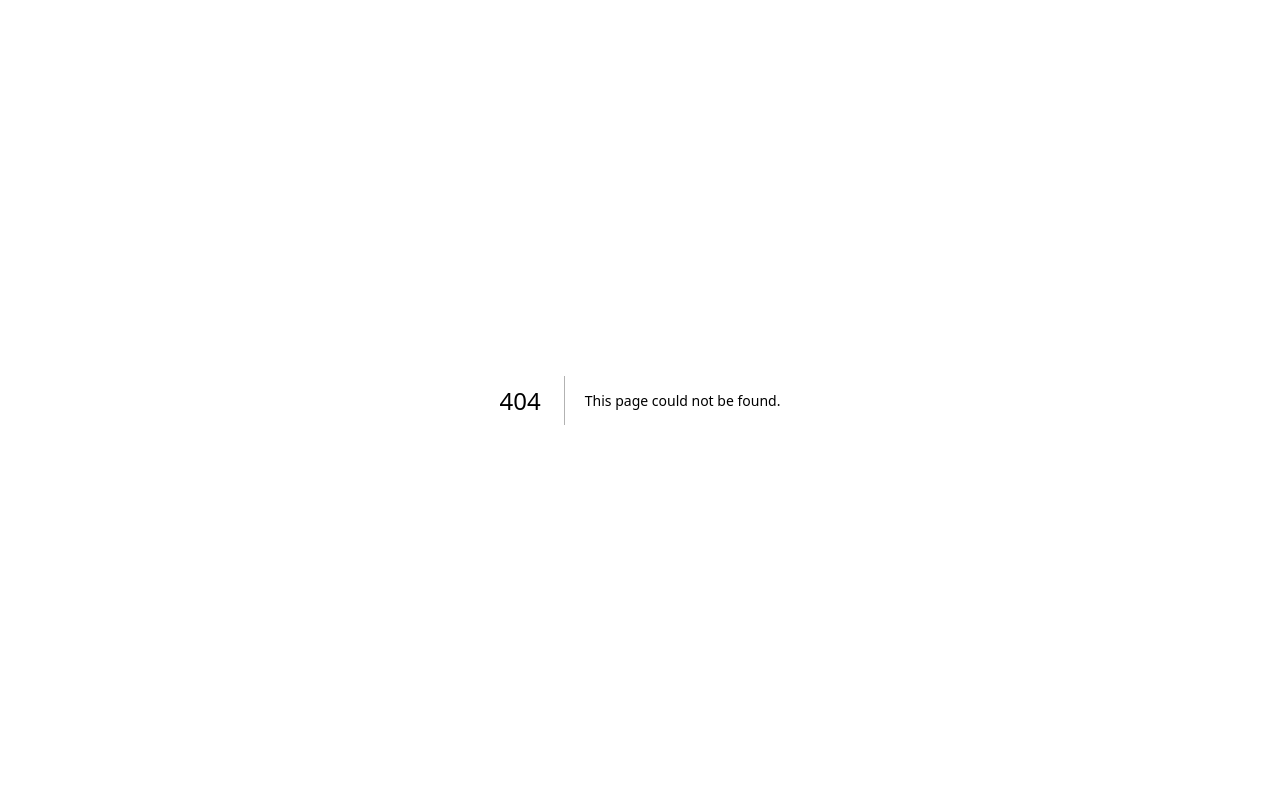
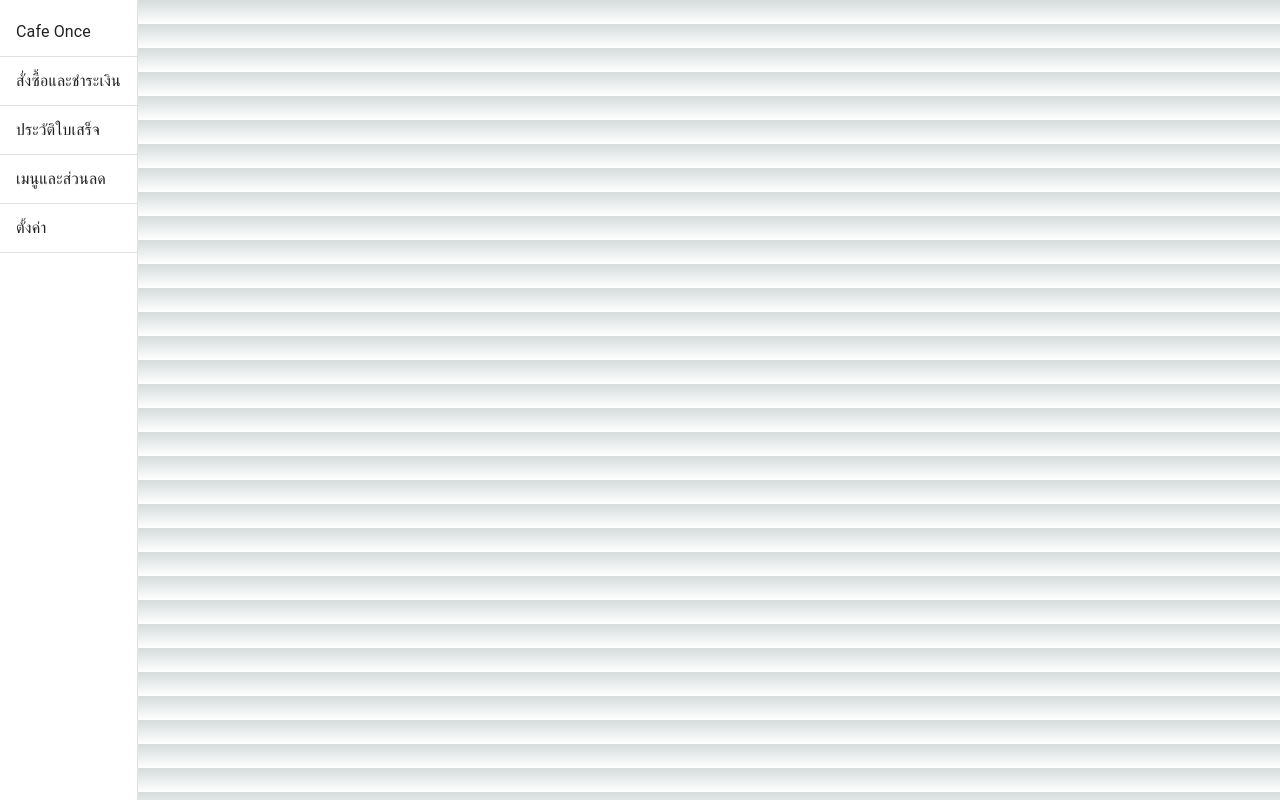
Before and after one commit to khawpunkp/psc-pos-test, a Next.js app: page /dashboard in a window 1280 px wide. Before the commit this address had no page. Built offline with nearby package versions, Linux system fonts and the light colour scheme.

Commit message:
add sidebar

```diff
--- /dev/null
+++ b/src/app/dashboard/history/page.tsx
@@ -0,0 +1,8 @@
+
+export default function History() {
+  return (
+    <div>
+			history
+    </div>
+  )
+}
--- /dev/null
+++ b/src/app/dashboard/layout.tsx
@@ -0,0 +1,19 @@
+import SideBar from '@/components/SideBar/SideBar'
+import React, { ReactNode } from 'react'
+
+type Props = {
+	children: ReactNode
+}
+
+function layout(props: Props) {
+  return (
+    <div>
+			<SideBar/>
+			<main>
+				{props.children}
+			</main>
+		</div>
+  )
+}
+
+export default layout
--- /dev/null
+++ b/src/app/dashboard/menudiscount/page.tsx
@@ -0,0 +1,8 @@
+
+export default function MenuDiscount() {
+  return (
+    <div>
+			menudiscount
+    </div>
+  )
+}
--- /dev/null
+++ b/src/app/dashboard/page.tsx
@@ -0,0 +1,8 @@
+
+export default function Dashboard() {
+  return (
+    <div>
+			dashboard
+    </div>
+  )
+}
--- /dev/null
+++ b/src/app/dashboard/purchase/page.tsx
@@ -0,0 +1,8 @@
+
+export default function Purchase() {
+  return (
+    <div>
+			purchase
+    </div>
+  )
+}
--- /dev/null
+++ b/src/app/dashboard/setting/page.tsx
@@ -0,0 +1,8 @@
+
+export default function Setting() {
+  return (
+    <div>
+			setting
+    </div>
+  )
+}
--- a/src/app/layout.tsx
+++ b/src/app/layout.tsx
@@ -1,13 +1,5 @@
-import type { Metadata } from 'next'
-import { Inter } from 'next/font/google'
+import SideBar from '@/components/SideBar/SideBar'
 import './globals.css'
-
-const inter = Inter({ subsets: ['latin'] })
-
-export const metadata: Metadata = {
-  title: 'Create Next App',
-  description: 'Generated by create next app',
-}
 
 export default function RootLayout({
   children,
@@ -16,7 +8,7 @@ export default function RootLayout({
 }) {
   return (
     <html lang="en">
-      <body className={inter.className}>{children}</body>
+      <body>{children}</body>
     </html>
   )
 }
--- a/src/app/page.tsx
+++ b/src/app/page.tsx
@@ -1,113 +1,8 @@
+import SideBar from '@/components/SideBar/SideBar'
 import Image from 'next/image'
 
 export default function Home() {
   return (
-    <main className="flex min-h-screen flex-col items-center justify-between p-24">
-      <div className="z-10 max-w-5xl w-full items-center justify-between font-mono text-sm lg:flex">
-        <p className="fixed left-0 top-0 flex w-full justify-center border-b border-gray-300 bg-gradient-to-b from-zinc-200 pb-6 pt-8 backdrop-blur-2xl dark:border-neutral-800 dark:bg-zinc-800/30 dark:from-inherit lg:static lg:w-auto  lg:rounded-xl lg:border lg:bg-gray-200 lg:p-4 lg:dark:bg-zinc-800/30">
-          Get started by editing&nbsp;
-          <code className="font-mono font-bold">src/app/page.tsx</code>
-        </p>
-        <div className="fixed bottom-0 left-0 flex h-48 w-full items-end justify-center bg-gradient-to-t from-white via-white dark:from-black dark:via-black lg:static lg:h-auto lg:w-auto lg:bg-none">
-          <a
-            className="pointer-events-none flex place-items-center gap-2 p-8 lg:pointer-events-auto lg:p-0"
-            href="https://vercel.com?utm_source=create-next-app&utm_medium=appdir-template&utm_campaign=create-next-app"
-            target="_blank"
-            rel="noopener noreferrer"
-          >
-            By{' '}
-            <Image
-              src="/vercel.svg"
-              alt="Vercel Logo"
-              className="dark:invert"
-              width={100}
-              height={24}
-              priority
-            />
-          </a>
-        </div>
-      </div>
-
-      <div className="relative flex place-items-center before:absolute before:h-[300px] before:w-[480px] before:-translate-x-1/2 before:rounded-full before:bg-gradient-radial before:from-white before:to-transparent before:blur-2xl before:content-[''] after:absolute after:-z-20 after:h-[180px] after:w-[240px] after:translate-x-1/3 after:bg-gradient-conic after:from-sky-200 after:via-blue-200 after:blur-2xl after:content-[''] before:dark:bg-gradient-to-br before:dark:from-transparent before:dark:to-blue-700 before:dark:opacity-10 after:dark:from-sky-900 after:dark:via-[#0141ff] after:dark:opacity-40 before:lg:h-[360px] z-[-1]">
-        <Image
-          className="relative dark:drop-shadow-[0_0_0.3rem_#ffffff70] dark:invert"
-          src="/next.svg"
-          alt="Next.js Logo"
-          width={180}
-          height={37}
-          priority
-        />
-      </div>
-
-      <div className="mb-32 grid text-center lg:max-w-5xl lg:w-full lg:mb-0 lg:grid-cols-4 lg:text-left">
-        <a
-          href="https://nextjs.org/docs?utm_source=create-next-app&utm_medium=appdir-template&utm_campaign=create-next-app"
-          className="group rounded-lg border border-transparent px-5 py-4 transition-colors hover:border-gray-300 hover:bg-gray-100 hover:dark:border-neutral-700 hover:dark:bg-neutral-800/30"
-          target="_blank"
-          rel="noopener noreferrer"
-        >
-          <h2 className={`mb-3 text-2xl font-semibold`}>
-            Docs{' '}
-            <span className="inline-block transition-transform group-hover:translate-x-1 motion-reduce:transform-none">
-              -&gt;
-            </span>
-          </h2>
-          <p className={`m-0 max-w-[30ch] text-sm opacity-50`}>
-            Find in-depth information about Next.js features and API.
-          </p>
-        </a>
-
-        <a
-          href="https://nextjs.org/learn?utm_source=create-next-app&utm_medium=appdir-template-tw&utm_campaign=create-next-app"
-          className="group rounded-lg border border-transparent px-5 py-4 transition-colors hover:border-gray-300 hover:bg-gray-100 hover:dark:border-neutral-700 hover:dark:bg-neutral-800/30"
-          target="_blank"
-          rel="noopener noreferrer"
-        >
-          <h2 className={`mb-3 text-2xl font-semibold`}>
-            Learn{' '}
-            <span className="inline-block transition-transform group-hover:translate-x-1 motion-reduce:transform-none">
-              -&gt;
-            </span>
-          </h2>
-          <p className={`m-0 max-w-[30ch] text-sm opacity-50`}>
-            Learn about Next.js in an interactive course with&nbsp;quizzes!
-          </p>
-        </a>
-
-        <a
-          href="https://vercel.com/templates?framework=next.js&utm_source=create-next-app&utm_medium=appdir-template&utm_campaign=create-next-app"
-          className="group rounded-lg border border-transparent px-5 py-4 transition-colors hover:border-gray-300 hover:bg-gray-100 hover:dark:border-neutral-700 hover:dark:bg-neutral-800/30"
-          target="_blank"
-          rel="noopener noreferrer"
-        >
-          <h2 className={`mb-3 text-2xl font-semibold`}>
-            Templates{' '}
-            <span className="inline-block transition-transform group-hover:translate-x-1 motion-reduce:transform-none">
-              -&gt;
-            </span>
-          </h2>
-          <p className={`m-0 max-w-[30ch] text-sm opacity-50`}>
-            Explore the Next.js 13 playground.
-          </p>
-        </a>
-
-        <a
-          href="https://vercel.com/new?utm_source=create-next-app&utm_medium=appdir-template&utm_campaign=create-next-app"
-          className="group rounded-lg border border-transparent px-5 py-4 transition-colors hover:border-gray-300 hover:bg-gray-100 hover:dark:border-neutral-700 hover:dark:bg-neutral-800/30"
-          target="_blank"
-          rel="noopener noreferrer"
-        >
-          <h2 className={`mb-3 text-2xl font-semibold`}>
-            Deploy{' '}
-            <span className="inline-block transition-transform group-hover:translate-x-1 motion-reduce:transform-none">
-              -&gt;
-            </span>
-          </h2>
-          <p className={`m-0 max-w-[30ch] text-sm opacity-50`}>
-            Instantly deploy your Next.js site to a shareable URL with Vercel.
-          </p>
-        </a>
-      </div>
-    </main>
+    <SideBar/>
   )
 }
--- /dev/null
+++ b/src/components/SideBar/SideBar.tsx
@@ -0,0 +1,61 @@
+'use client'
+import { Drawer, Box, List, ListItemButton, ListItemText, Divider, ListItem } from '@mui/material'
+import { useRouter } from 'next/navigation'
+import React from 'react'
+
+type Props = {}
+
+function SideBar({}: Props) {
+  const router = useRouter()
+
+  const sideMenu = [
+    {
+      label: 'สั่งซื้อและชำระเงิน',
+      url: 'purchase',
+    },
+    {
+      label: 'ประวัติใบเสร็จ',
+      url: 'history',
+    },
+    {
+      label: 'เมนูและส่วนลด',
+      url: 'menudiscount',
+    },
+    {
+      label: 'ตั้งค่า',
+      url: 'setting',
+    },
+  ]
+
+	const menuList = () => (
+		<Box>
+			<List>
+				<ListItem>
+					<ListItemText primary='Cafe Once'/>
+				</ListItem>
+				<Divider/>
+				{sideMenu.map((menuItem, index) => (
+					<React.Fragment key={index}>
+						<ListItemButton
+							key={`${menuItem.url}-${index}`}
+							onClick={() => router.push(`/dashboard/${menuItem.url}`)}
+						>
+							<ListItemText key={`${menuItem.label}-${index}`} primary={menuItem.label}/>
+						</ListItemButton>
+						<Divider key={`divider-${index}`}/>
+					</React.Fragment>
+        ))}
+			</List>
+		</Box>
+	)
+
+  return (
+    <>
+      <Drawer variant="permanent">
+        {menuList()}
+      </Drawer>
+    </>
+  )
+}
+
+export default SideBar
```
Also changed, not shown: package.json (+7 -4 lines), 1 other file (tests, documents, lock files or other folders).
